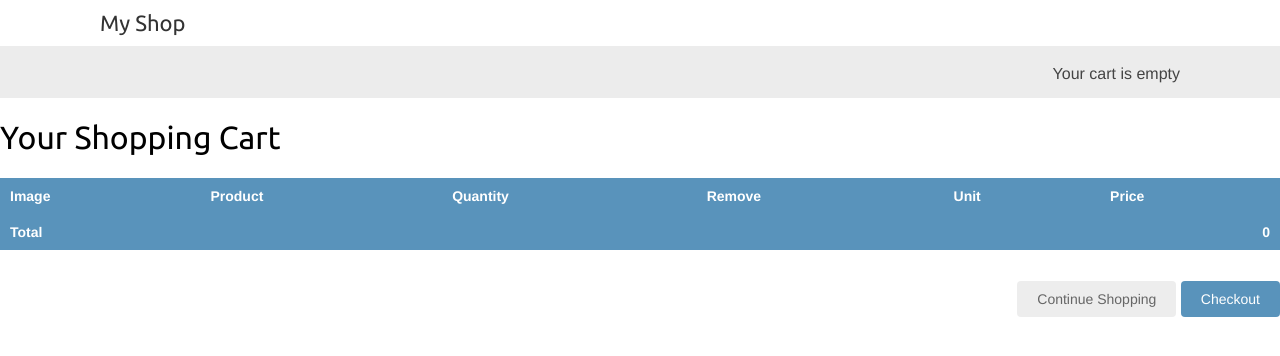
After one commit to Thunderpig851/DjangoShop, a Django app: page /cart/ in a window 1280 px wide. The commit adds this page. Shown: the top 356 px of the page. Run offline with Django 3.2, Linux system fonts and the light colour scheme.

Commit message:
Added shopping cart views

```diff
--- a/myshop/cart/cart.py
+++ b/myshop/cart/cart.py
@@ -0,0 +1,76 @@
+from decimal import Decimal
+from django.conf import settings
+from shop.models import Product
+
+
+class Cart(object):
+
+    def __init__(self, request):
+        """
+        Initialize the cart.
+        """
+        self.session = request.session
+        cart = self.session.get(settings.CART_SESSION_ID)
+        if not cart:
+            # save an empty cart in the session
+            cart = self.session[settings.CART_SESSION_ID] = {}
+        self.cart = cart
+
+    def __iter__(self):
+        """
+        Iterate over the items in the cart and get the products
+        from the database.
+        """
+        product_ids = self.cart.keys()
+        # get the product objects and add them to the cart
+        products = Product.objects.filter(id__in=product_ids)
+
+        cart = self.cart.copy()
+        for product in products:
+            cart[str(product.id)]['product'] = product
+
+        for item in cart.values():
+            item['price'] = Decimal(item['price'])
+            item['total_price'] = item['price'] * item['quantity']
+            yield item
+
+    def __len__(self):
+        """
+        Count all items in the cart.
+        """
+        return sum(item['quantity'] for item in self.cart.values())
+
+    def add(self, product, quantity=1, override_quantity=False):
+        """
+        Add a product to the cart or update its quantity.
+        """
+        product_id = str(product.id)
+        if product_id not in self.cart:
+            self.cart[product_id] = {'quantity': 0,
+                                      'price': str(product.price)}
+        if override_quantity:
+            self.cart[product_id]['quantity'] = quantity
+        else:
+            self.cart[product_id]['quantity'] += quantity
+        self.save()
+
+    def save(self):
+        # mark the session as "modified" to make sure it gets saved
+        self.session.modified = True
+
+    def remove(self, product):
+        """
+        Remove a product from the cart.
+        """
+        product_id = str(product.id)
+        if product_id in self.cart:
+            del self.cart[product_id]
+            self.save()
+
+    def clear(self):
+        # remove cart from session
+        del self.session[settings.CART_SESSION_ID]
+        self.save()
+
+    def get_total_price(self):
+        return sum(Decimal(item['price']) * item['quantity'] for item in self.cart.values())
--- /dev/null
+++ b/myshop/cart/forms.py
@@ -0,0 +1,13 @@
+from django import forms
+
+
+PRODUCT_QUANTITY_CHOICES = [(i, str(i)) for i in range(1, 21)]
+
+
+class CartAddProductForm(forms.Form):
+    quantity = forms.TypedChoiceField(
+                                choices=PRODUCT_QUANTITY_CHOICES,
+                                coerce=int)
+    override = forms.BooleanField(required=False,
+                                    initial=False,
+                                    widget=forms.HiddenInput)
--- /dev/null
+++ b/myshop/cart/templates/cart/detail.html
@@ -0,0 +1,55 @@
+{% extends "shop/base.html" %}
+{% load static %}
+
+{% block title %}
+  Your Shopping Cart
+{% endblock %}
+
+{% block content %}
+  <h1>Your Shopping Cart</h1>
+  <table class="cart">
+    <thead>
+      <tr>
+        <th>Image</th>
+        <th>Product</th>
+        <th>Quantity</th>
+        <th>Remove</th>
+        <th>Unit</th>
+        <th>Price</th>
+      </tr>
+    </thead>
+    <tbody>
+      {%for item in cart %}
+        {% with product=item.product %}
+          <tr>
+            <td>
+              <a href="{{ product.get_absolute_url }}">
+                <img src="{% if product.image %}{{ product.image.url }}
+                          {% else %}{% static "img/no_image.png" %}{% endif%}">
+              </a>
+            </td>
+            <td>{{ product.name }}</td>
+            <td>{{ product.quantity }}</td>
+            <td>
+              <form action="{% url "cart:cart_remove" product.id %}" method="post">
+                <input tyupe="submit" value="Remove">
+                {% csrf_token %}
+              </form>
+            </td>
+            <td class="num">{{ item.price }}</td>
+            <td class="num">{{ item.total_price }}</td>
+          </tr>
+        {% endwith %}
+      {% endfor %}
+      <tr class ="total">
+        <td>Total</td>
+        <td colspan="4"></td>
+        <td class="num">{{ cart.get_total_price }}</td>
+      </tr>
+    </tbody>
+  </table>
+  <p class="text-right">
+    <a href="{% url "shop:product_list" %}" class="button light">Continue Shopping</a>
+    <a href="#" class="button">Checkout</a>
+  </p>
+{% endblock %}
--- /dev/null
+++ b/myshop/cart/urls.py
@@ -0,0 +1,10 @@
+from django.urls import path
+from . import views
+
+app_name = 'cart'
+
+urlpatterns = [
+  path('', views.cart_detail, name='cart_detail'),
+  path('add/<int:product_id>/', views.cart_add, name='cart_add'),
+  path('remove/<int:product_id>/', views.cart_remove, name='cart_remove')
+]
--- a/myshop/cart/views.py
+++ b/myshop/cart/views.py
@@ -1,3 +1,35 @@
-from django.shortcuts import render
+from django.shortcuts import render, redirect, get_object_or_404
+from django.views.decorators.http import require_POST
+from shop.models import Product
+from .cart import Cart
+from .forms import CartAddProductForm
 
-# Create your views here.
+
+@require_POST
+def cart_add(request, product_id):
+    cart = Cart(request)
+    product = get_object_or_404(Product, id=product_id)
+    form = CartAddProductForm(request.POST)
+    if form.is_valid():
+        cd = form.cleaned_data
+        cart.add(product=product,
+                    quantity=cd['quantity'],
+                    override_quantity=cd['override'])
+    return redirect('cart:cart_detail')
+
+
+@require_POST
+def cart_remove(request, product_id):
+    cart = Cart(request)
+    product = get_object_or_404(Product, id=product_id)
+    cart.remove(product)
+    return redirect('cart:cart_detail')
+
+
+def cart_detail(request):
+    cart = Cart(request)
+    for item in cart:
+        item['update_quantity_form'] = CartAddProductForm(initial={
+                                                            'quantity': item['quantity'],
+                                                            'override': True})
+    return render(request, 'cart/detail.html', {'cart': cart})
--- a/myshop/myshop/urls.py
+++ b/myshop/myshop/urls.py
@@ -20,6 +20,7 @@ from django.conf.urls.static import static
 
 urlpatterns = [
     path('admin/', admin.site.urls),
+    path('cart/', include('cart.urls', namespace='cart')),
     path('', include('shop.urls', namespace='shop')),
 ]
 
--- a/myshop/shop/views.py
+++ b/myshop/shop/views.py
@@ -1,5 +1,6 @@
 from django.shortcuts import render, get_object_or_404
 from .models import Category, Product
+from cart.forms import CartAddProductForm
 
 def product_list(request, category_slug=None):
   category = None
@@ -21,6 +22,8 @@ def product_detail(request, id, slug):
                               id=id,
                               slug=slug,
                               available=True)
+  cart_product_form = CartAddProductForm()
   return render(request,
                 'shop/product/detail.html',
-                { 'product': product})
+                { 'product': product,
+                  'cart_product_form': cart_product_form})
```
Also changed, not shown: myshop/shop/templates/shop/product/detail.html (+9 -3 lines), myshop/shop/urls.py (+3 -5 lines), myshop/shop/static/img/no_image.png (added).
